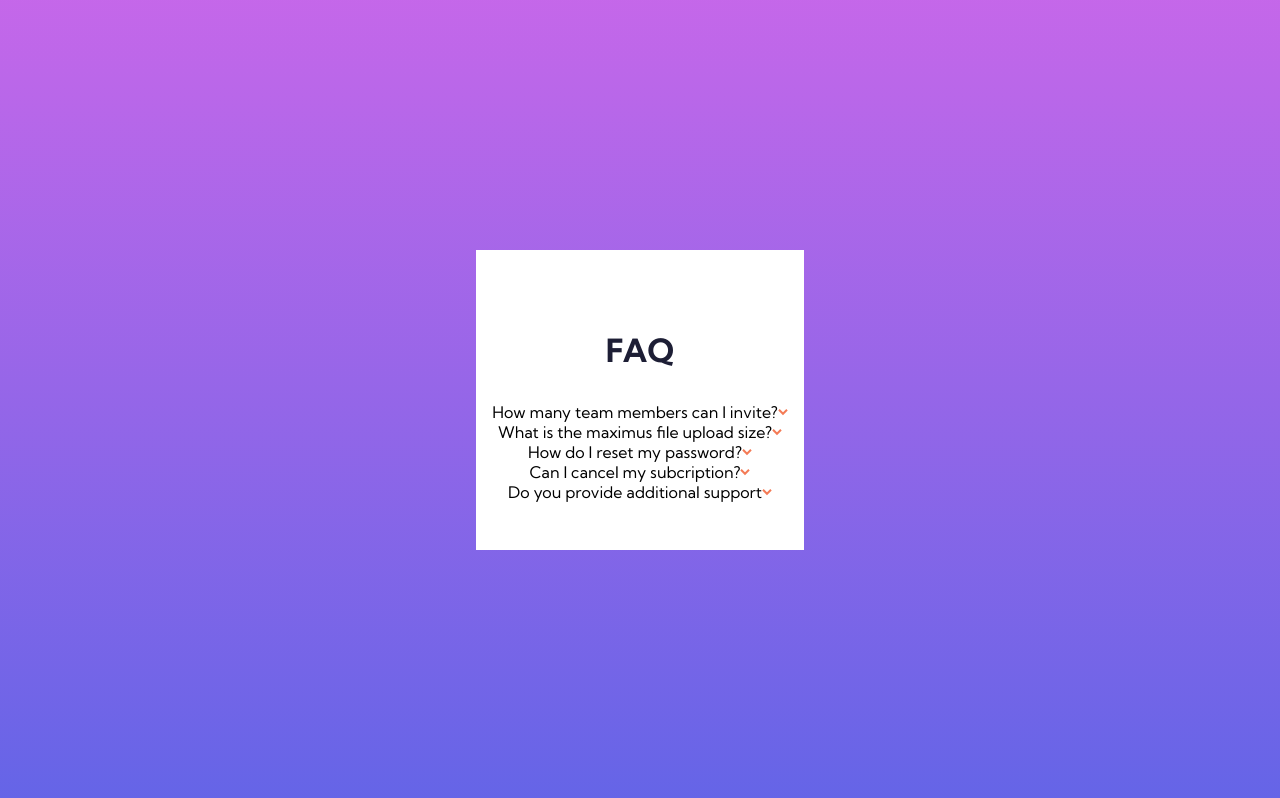
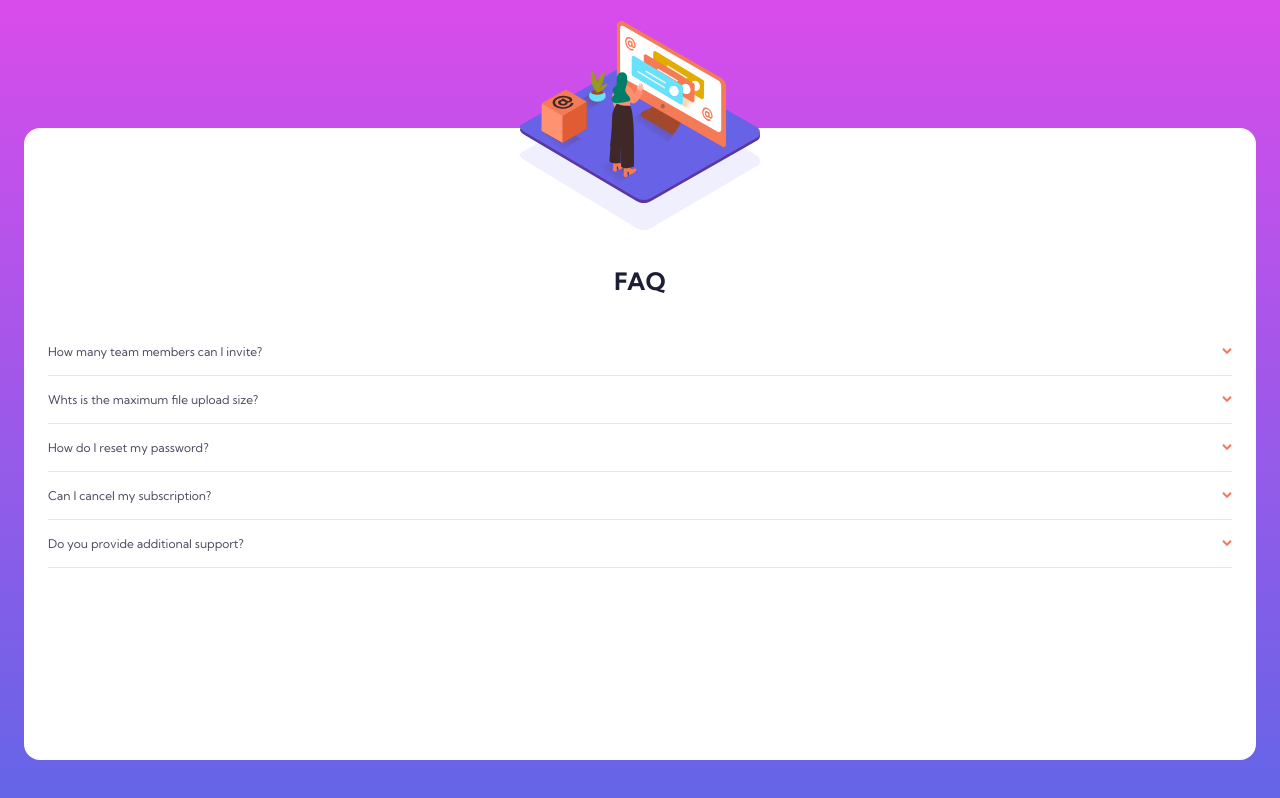
Before and after one commit to Anderson-gato/faq-accordion-card-main, a plain HTML site: page index.html in a window 1280 px wide. Drawn offline with Linux system fonts and the light colour scheme.

Commit message:
iniciando com o javascript

```diff
--- a/index.html
+++ b/index.html
@@ -23,44 +23,102 @@
     <link rel="stylesheet" href="style.css" />
   </head>
   <body>
-    <main>
-      <section class="container">
+    <main id="container">
+      <section class="section">
         <div class="main-image">
-          <!-- <img
-            class="woman-img"
+          <img
+            class="woman-img bg-shadow"
             src="/images/illustration-woman-online-mobile.svg"
             alt="mulher olhando um computador"
-          /> -->
+          />
+          <img
+            class="shadow-img"
+            src="/images/bg-pattern-mobile.svg"
+            alt="shadow"
+          />
         </div>
-        <div class="faq">
-          <h2 class="title">FAQ</h2>
 
+        <div class="conteudo">
+          <h1 class="title">FAQ</h1>
+          <!-- questão 1 -->
           <div class="questions">
-            <p class="doubt">How many team members can I invite?</p>
-            <img src="/images/icon-arrow-down.svg" alt="arrow" />
+            <div class="question" data-paragraph="#paragraph1">
+              <p>How many team members can I invite?</p>
+              <img
+                class="arrows"
+                src="/images/icon-arrow-down.svg"
+                alt="arrow"
+              />
+            </div>
+            <p id="paragraph1" class="paragraphs">
+              You can invite up to 2 additional users on the Free plan. There is
+              no limit on team members for the Premium plan.
+            </p>
           </div>
-
+          <!-- questão 2 -->
           <div class="questions">
-            <p class="doubt">What is the maximus file upload size?</p>
-            <img src="/images/icon-arrow-down.svg" alt="arrow" />
+            <div class="question" data-paragraph="#paragraph2">
+              <p>Whts is the maximum file upload size?</p>
+              <img
+                class="arrows"
+                src="/images/icon-arrow-down.svg"
+                alt="arrow"
+              />
+            </div>
+            <p id="paragraph2" class="paragraphs">
+              No more than 2GB. All files in your account must fit your allotted
+              storage space.
+            </p>
           </div>
-
+          <!-- questão 3 -->
           <div class="questions">
-            <p class="doubt">How do I reset my password?</p>
-            <img src="/images/icon-arrow-down.svg" alt="arrow" />
+            <div class="question" data-paragraph="#paragraph3">
+              <p>How do I reset my password?</p>
+              <img
+                class="arrows"
+                src="/images/icon-arrow-down.svg"
+                alt="arrow"
+              />
+            </div>
+            <p id="paragraph3" class="paragraphs">
+              Click “Forgot password” from the login page or “Change password”
+              from your profile page. A reset link will be emailed to you.
+            </p>
           </div>
-
+          <!-- questão 4 -->
           <div class="questions">
-            <p class="doubt">Can I cancel my subcription?</p>
-            <img src="/images/icon-arrow-down.svg" alt="arrow" />
+            <div class="question" data-paragraph="#paragraph4">
+              <p>Can I cancel my subscription?</p>
+              <img
+                class="arrows"
+                src="/images/icon-arrow-down.svg"
+                alt="arrow"
+              />
+            </div>
+            <p id="paragraph4" class="paragraphs">
+              Yes! Send us a message and we’ll process your request no questions
+              asked.
+            </p>
           </div>
-
+          <!-- questão 5 -->
           <div class="questions">
-            <p class="doubt">Do you provide additional support</p>
-            <img src="/images/icon-arrow-down.svg" alt="arrow" />
+            <div class="question" data-paragraph="#paragraph5">
+              <p>Do you provide additional support?</p>
+              <img
+                class="arrows"
+                src="/images/icon-arrow-down.svg"
+                alt="arrow"
+              />
+            </div>
+            <p id="paragraph5" class="paragraphs">
+              Chat and email support is available 24/7. Phone lines are open
+              during normal business hours.
+            </p>
           </div>
         </div>
       </section>
     </main>
+
+    <script src="/script.js"></script>
   </body>
 </html>
--- /dev/null
+++ b/script.js
@@ -0,0 +1,22 @@
+const questParagraphs = document.querySelector('.questions p')
+const arrowUp = document.querySelectorAll('.questions .arrows')
+const paragraphs = document.querySelectorAll('.questions .paragraphs')
+
+// question.addEventListener('click', function () {
+//   const idParagraph = this.getAttribute('data-paragraph')
+//   const elementParagraph = document.querySelector(idParagraph)
+//   elementParagraph.classList.toggle('active')
+//   return console.log(idParagraph, elementParagraph)
+// })
+
+const quest = document.querySelector('.questions > .question')
+const questions = document.querySelectorAll('.questions')
+
+questions.forEach(function (question) {
+  question.addEventListener('click', function () {
+    // const idParagraph = this.getAttribute('data-paragraph')
+    // const elementParagraph = document.querySelector(idParagraph)
+
+    question.children[1].classList.toggle('active')
+  })
+})
--- a/style.css
+++ b/style.css
@@ -7,54 +7,111 @@
 body {
   width: 100vw;
   height: 100vh;
+  font-family: 'Kumbh Sans', sans-serif;
+
+  background-image: linear-gradient(hsl(293, 80%, 61%), hsl(240, 73%, 65%))
+}
+
+#container {
+  width: 100%;
+  height: 100%;
+  padding: 8rem 1.5rem 2.5rem 1.5rem;
   display: flex;
   align-items: center;
-  justify-content: center;
-  font-family: 'Kumbh Sans', sans-serif;
+  justify-content: space-between;
 
-  background-image: linear-gradient(hsl(283, 75%, 66%), hsl(240, 73%, 65%))
-}
-
-.container {
-  background-color: #fff;
-  margin-left: 1.5rem;
-  margin-right: 1.5rem;
-  display: flex;
-  flex-direction: column;
-  align-items: center;
-
-  position: relative;
-
-  padding: 5rem 1rem 3rem;
-}
-
-.container .main-image .woman-img {
-  width: 15rem;
-  position: absolute;
-  margin-top: -5rem;
-
-  display: flex;
-  align-items: center;
-  justify-content: center;
-}
-
-.container .faq h2 {
-  text-align: center;
-  color: hsl(238, 29%, 16%);
-  font-size: 2rem;
-
-  padding-bottom: 2rem;
-}
-
-.container .faq .questions{
-  display: flex;
-  align-items: center;
-  justify-content: center;
 
 }
 
+#container .section {
+  width: 100%;
+  height: 100%;
+  background: #fff;
+
+  border-radius: 1rem;
+
+  padding-left: 1.5rem;
+  padding-right: 1.5rem;
 
 
-/* .container .faq .questions img {
-  width: 1rem;
-} */
+  position: relative;
+}
+
+.section .main-image .woman-img {
+  width: 15rem;
+
+  position: relative;
+  top: -6.7rem;
+  /** vai colocar o elemento centralizado ao elemento pai */
+  left: 50%;
+  transform: translateX(-50%);
+  padding-bottom: 2rem;
+  z-index: 2;
+}
+
+.section .main-image .shadow-img {
+  position: absolute;
+  top: -0.1rem;
+  left: 50%;
+  transform: translateX(-50%);
+}
+
+.section .conteudo {
+  margin-top: -5rem;
+}
+
+.section .conteudo .title {
+  text-align: center;
+  margin-bottom: 2rem;
+
+  color: hsl(238, 29%, 16%);
+}
+
+.section .conteudo .questions {
+  border-bottom: 1px solid hsl(240, 5%, 91%);
+}
+
+.section .conteudo .questions .question {
+  display: flex;
+  align-items: center;
+  justify-content: space-between;
+
+  font-size: .75rem;
+
+  color: hsl(237, 12%, 33%);
+
+  padding: 1rem 0;
+  cursor: pointer;
+
+}
+
+.section .conteudo .questions .question:hover {
+  font-weight: 700;
+  color: hsl(238, 29%, 16%);
+}
+
+.questions .question .bold-text {
+  font-weight: 700;
+  color: hsl(238, 29%, 16%);
+}
+
+.section .conteudo .questions .arrow-up {
+  transform: rotate(180deg);
+}
+
+/* aqui vai sumir com o elemento */
+.questions .paragraphs {
+  visibility: hidden;
+  opacity: 0;
+  position: absolute;
+  font-size: .75rem;
+  color: hsl(237, 12%, 33%);
+  padding-bottom: 1rem;
+}
+
+/* quando for disparado a ação do click, vai voltar com o elemento na tela */
+.questions .active {
+  visibility: visible;
+  opacity: 1;
+  position: relative;
+}
```
